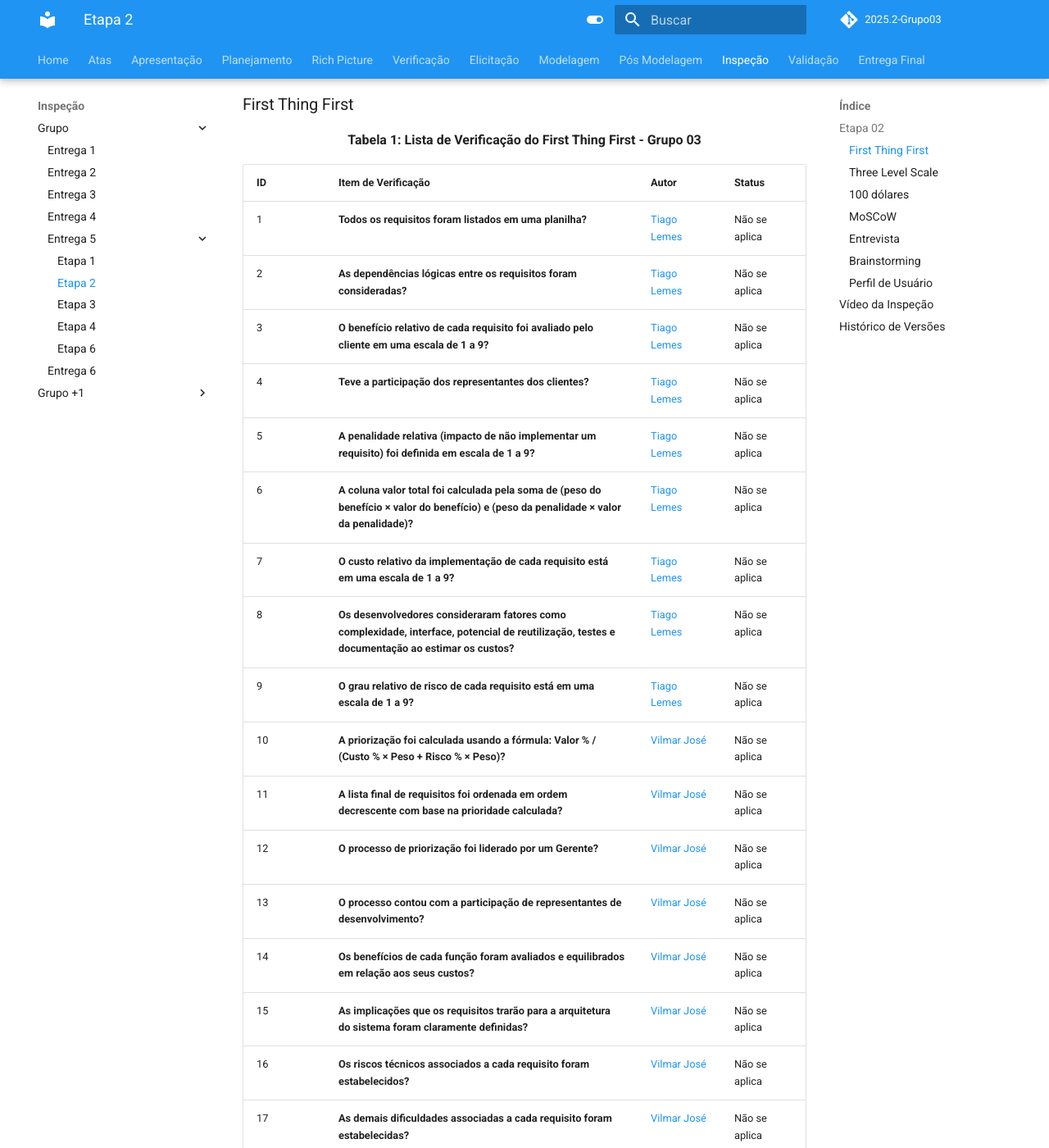
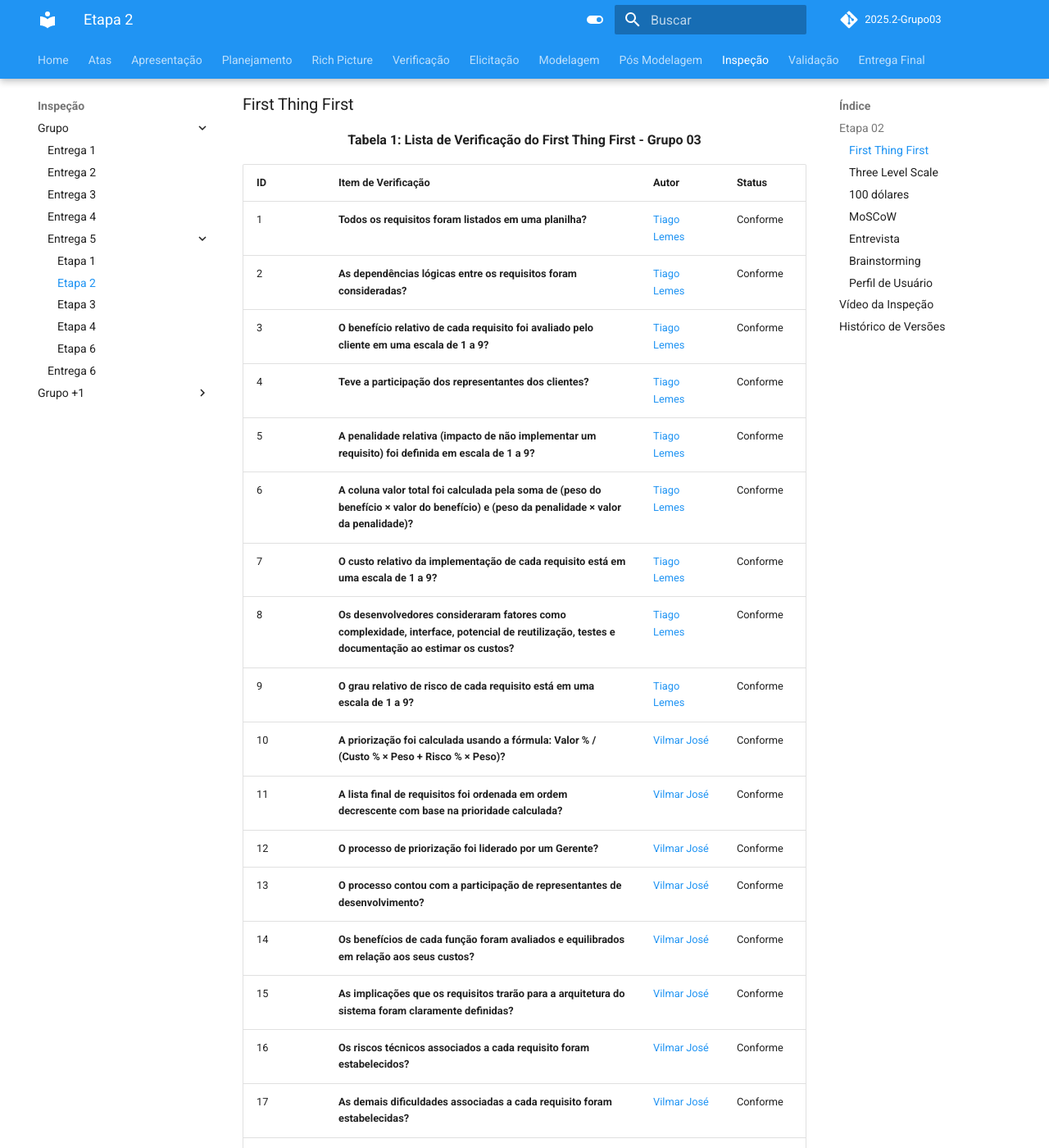
Before and after one commit to Requisitos-de-Software/2025.2-Grupo03, an MkDocs documentation site: the page built from docs/Inspeção/inspeção5_grupo_2.md, in a window 1280 px wide and 1400 px high, scrolled down 275 px. Shown: the whole window at 82% size. Built offline with MkDocs 1.6.1 and Material for MkDocs 9.7.7, drawn with Linux system fonts in a browser that asks for light colours; comment, search, counter and statistics services are not loaded; some of the changed text lies outside the part shown.

Commit message:
Revise verification checklist statuses and entries
Updated verification items and their statuses in the checklist for various groups, changing several statuses to 'Conforme' and correcting some entries.

```diff
--- a/docs/Inspeção/inspeção5_grupo_2.md
+++ b/docs/Inspeção/inspeção5_grupo_2.md
@@ -10,24 +10,24 @@ Documento baseado na lista de verificação feita pelo nosso grupo, podendo ser
 
 | ID | Item de Verificação | Autor | Status |
 |----|---------------------|-------|---|
-| 1 | **Todos os requisitos foram listados em uma planilha?** | [Tiago Lemes](https://github.com/TiagoTeixeira-2005) | Não se aplica |
-| 2 | **As dependências lógicas entre os requisitos foram consideradas?** | [Tiago Lemes](https://github.com/TiagoTeixeira-2005) | Não se aplica |
-| 3 | **O benefício relativo de cada requisito foi avaliado pelo cliente em uma escala de 1 a 9?** | [Tiago Lemes](https://github.com/TiagoTeixeira-2005) | Não se aplica |
-| 4 | **Teve a participação dos representantes dos clientes?** | [Tiago Lemes](https://github.com/TiagoTeixeira-2005) | Não se aplica |
-| 5 | **A penalidade relativa (impacto de não implementar um requisito) foi definida em escala de 1 a 9?** | [Tiago Lemes](https://github.com/TiagoTeixeira-2005) | Não se aplica |
-| 6 | **A coluna valor total foi calculada pela soma de (peso do benefício × valor do benefício) e (peso da penalidade × valor da penalidade)?** | [Tiago Lemes](https://github.com/TiagoTeixeira-2005) | Não se aplica |
-| 7 | **O custo relativo da implementação de cada requisito está em uma escala de 1 a 9?** | [Tiago Lemes](https://github.com/TiagoTeixeira-2005) | Não se aplica |
-| 8 | **Os desenvolvedores consideraram fatores como complexidade, interface, potencial de reutilização, testes e documentação ao estimar os custos?** | [Tiago Lemes](https://github.com/TiagoTeixeira-2005) | Não se aplica |
-| 9 | **O grau relativo de risco de cada requisito está em uma escala de 1 a 9?** | [Tiago Lemes](https://github.com/TiagoTeixeira-2005) | Não se aplica |
-| 10 | **A priorização foi calculada usando a fórmula: Valor % / (Custo % × Peso + Risco % × Peso)?** | [Vilmar José](https://github.com/VilmarFagundes) | Não se aplica |
-| 11 | **A lista final de requisitos foi ordenada em ordem decrescente com base na prioridade calculada?** | [Vilmar José](https://github.com/VilmarFagundes) | Não se aplica |
-| 12 | **O processo de priorização foi liderado por um Gerente?** | [Vilmar José](https://github.com/VilmarFagundes) | Não se aplica |
-| 13 | **O processo contou com a participação de representantes de desenvolvimento?** | [Vilmar José](https://github.com/VilmarFagundes) | Não se aplica |
-| 14 | **Os benefícios de cada função foram avaliados e equilibrados em relação aos seus custos?** | [Vilmar José](https://github.com/VilmarFagundes) | Não se aplica |
-| 15 | **As implicações que os requisitos trarão para a arquitetura do sistema foram claramente definidas?** | [Vilmar José](https://github.com/VilmarFagundes) | Não se aplica |
-| 16 | **Os riscos técnicos associados a cada requisito foram estabelecidos?** | [Vilmar José](https://github.com/VilmarFagundes) | Não se aplica |
-| 17 | **As demais dificuldades associadas a cada requisito foram estabelecidas?** | [Vilmar José](https://github.com/VilmarFagundes) | Não se aplica |
-| 18 | **A granularidade dos requisitos foi definida para a priorização?** | [Vilmar José](https://github.com/VilmarFagundes) | Não se aplica |
+| 1 | **Todos os requisitos foram listados em uma planilha?** | [Tiago Lemes](https://github.com/TiagoTeixeira-2005) | Conforme |
+| 2 | **As dependências lógicas entre os requisitos foram consideradas?** | [Tiago Lemes](https://github.com/TiagoTeixeira-2005) | Conforme |
+| 3 | **O benefício relativo de cada requisito foi avaliado pelo cliente em uma escala de 1 a 9?** | [Tiago Lemes](https://github.com/TiagoTeixeira-2005) | Conforme |
+| 4 | **Teve a participação dos representantes dos clientes?** | [Tiago Lemes](https://github.com/TiagoTeixeira-2005) | Conforme |
+| 5 | **A penalidade relativa (impacto de não implementar um requisito) foi definida em escala de 1 a 9?** | [Tiago Lemes](https://github.com/TiagoTeixeira-2005) | Conforme |
+| 6 | **A coluna valor total foi calculada pela soma de (peso do benefício × valor do benefício) e (peso da penalidade × valor da penalidade)?** | [Tiago Lemes](https://github.com/TiagoTeixeira-2005) | Conforme |
+| 7 | **O custo relativo da implementação de cada requisito está em uma escala de 1 a 9?** | [Tiago Lemes](https://github.com/TiagoTeixeira-2005) | Conforme |
+| 8 | **Os desenvolvedores consideraram fatores como complexidade, interface, potencial de reutilização, testes e documentação ao estimar os custos?** | [Tiago Lemes](https://github.com/TiagoTeixeira-2005) | Conforme |
+| 9 | **O grau relativo de risco de cada requisito está em uma escala de 1 a 9?** | [Tiago Lemes](https://github.com/TiagoTeixeira-2005) | Conforme |
+| 10 | **A priorização foi calculada usando a fórmula: Valor % / (Custo % × Peso + Risco % × Peso)?** | [Vilmar José](https://github.com/VilmarFagundes) | Conforme |
+| 11 | **A lista final de requisitos foi ordenada em ordem decrescente com base na prioridade calculada?** | [Vilmar José](https://github.com/VilmarFagundes) | Conforme |
+| 12 | **O processo de priorização foi liderado por um Gerente?** | [Vilmar José](https://github.com/VilmarFagundes) | Conforme |
+| 13 | **O processo contou com a participação de representantes de desenvolvimento?** | [Vilmar José](https://github.com/VilmarFagundes) | Conforme |
+| 14 | **Os benefícios de cada função foram avaliados e equilibrados em relação aos seus custos?** | [Vilmar José](https://github.com/VilmarFagundes) | Conforme |
+| 15 | **As implicações que os requisitos trarão para a arquitetura do sistema foram claramente definidas?** | [Vilmar José](https://github.com/VilmarFagundes) | Conforme |
+| 16 | **Os riscos técnicos associados a cada requisito foram estabelecidos?** | [Vilmar José](https://github.com/VilmarFagundes) | Conforme |
+| 17 | **As demais dificuldades associadas a cada requisito foram estabelecidas?** | [Vilmar José](https://github.com/VilmarFagundes) | Conforme |
+| 18 | **A granularidade dos requisitos foi definida para a priorização?** | [Vilmar José](https://github.com/VilmarFagundes) | Conforme |
 
 <div align="center"><strong>Autoria de <a href="https://github.com/TiagoTeixeira-2005">Tiago Lemes</a></strong></div>
 
@@ -40,8 +40,8 @@ Documento baseado na lista de verificação feita pelo nosso grupo, podendo ser
 | ID | Item de Verificação | Autor | Status |
 |----|---------------------|-------|---|
 | 1 | **Todos os requisitos foram listados em três categorias (Alta, Média, Baixa)?** | [Tiago Lemes](https://github.com/TiagoTeixeira-2005) | Conforme  |
-| 2 | **A prioridade foi estabelecida com base em uma tabela de importância × urgência?** | [Tiago Lemes](https://github.com/TiagoTeixeira-2005) | Não Conforme  |
-| 3 | **Existe uma priorização definida para cada requisito?** | [Tiago Lemes](https://github.com/TiagoTeixeira-2005) |Conforme |
+| 2 | **A prioridade foi estabelecida com base em uma tabela de importância × urgência?** | [Tiago Lemes](https://github.com/TiagoTeixeira-2005) | Não conforme |
+| 3 | **Existe uma priorização definida para cada requisito?** | [Tiago Lemes](https://github.com/TiagoTeixeira-2005) | Conforme |
 | 4 | **As partes interessadas concordaram com a priorização estabelecida?** | [Tiago Lemes](https://github.com/TiagoTeixeira-2005) | Conforme  |
 | 5 | **As prioridades altas correspondem a requisitos importantes e urgentes?** | [Tiago Lemes](https://github.com/TiagoTeixeira-2005) | Conforme  |
 | 6 | **As prioridades médias correspondem a requisitos importantes, mas não urgentes?** | [Tiago Lemes](https://github.com/TiagoTeixeira-2005) | Conforme  |
@@ -60,11 +60,11 @@ Documento baseado na lista de verificação feita pelo nosso grupo, podendo ser
 |----|---------------------|-------|---|
 | 1 | **Foram dados exatos 100 dólares imaginários para o grupo de priorização?** | [Arthur Guilherme](https://github.com/ArthurGuilher62) | Conforme  |
 | 2 | **Cada membro do grupo fez sua própria alocação de seus dólares aos requisitos?** | [Arthur Guilherme](https://github.com/ArthurGuilher62) | Conforme  |
-| 3 | **Os requisitos que não tiveram dólares alocados foram considerados com o valor 0?** | [Arthur Guilherme](https://github.com/ArthurGuilher62) | Não se aplica |
+| 3 | **Os requisitos que não tiveram dólares alocados foram considerados com o valor 0?** | [Arthur Guilherme](https://github.com/ArthurGuilher62) | Conforme |
 | 4 | **Não há requisitos que ultrapassem 100 dólares?** | [Arthur Guilherme](https://github.com/ArthurGuilher62) | Conforme  |
-| 5 | **A soma de todos os dólares alocados não ultrapassa 100 dólares?** | [Arthur Guilherme](https://github.com/ArthurGuilher62) | Não Conforme |
-| 6 | **Os integrantes do grupo de priorização foram instruídos a evitar manipulações de valores?** | [Arthur Guilherme](https://github.com/ArthurGuilher62) | Conforme  |
-| 7 | **Os dólares foram alocados de acordo com os interesses dos membros?** | [Arthur Guilherme](https://github.com/ArthurGuilher62) |Conforme   |
+| 5 | **A soma de todos os dólares alocados não ultrapassa 100 dólares?** | [Arthur Guilherme](https://github.com/ArthurGuilher62) | Conforme |
+| 6 | **Os integrantes do grupo de priorização foram instruídos a evitar manipulações de valores?** | [Arthur Guilherme](https://github.com/ArthurGuilher62) | Conforme |
+| 7 | **Os dólares foram alocados de acordo com os interesses dos membros?** | [Arthur Guilherme](https://github.com/ArthurGuilher62) |Conforme |
 | 8 | **Cada requisito teve sua média dos valores recebidos?** | [Arthur Guilherme](https://github.com/ArthurGuilher62) |Conforme   |
 
 <div align="center"><strong>Autoria de <a href="https://github.com/TiagoTeixeira-2005">Tiago Lemes</a></strong></div>
@@ -90,7 +90,7 @@ Documento baseado na lista de verificação feita pelo nosso grupo, podendo ser
 | 11 | **Os requisitos Won’t correspondem a funcionalidades que não serão implementadas na release atual?** | [Felipe Guimarães](https://github.com/felipegf1) | Conforme  |
 | 12 | **A exclusão dos requisitos Won’t não compromete a entrega ou o uso do produto?** | [Felipe Guimarães](https://github.com/felipegf1) | Conforme  |
 | 13 | **Todos os stakeholders podem participar da classificação dos requisitos?** | [Felipe Guimarães](https://github.com/felipegf1) | Conforme  |
-| 14 | **A classificação foi feita com base no conhecimento real do negócio pelos interessados?** | [Felipe Guimarães](https://github.com/felipegf1) | Conforme  |
+| 14 | **A classificação foi feita com base no conhecimento real do negócio pelos interessados?** | [Felipe Guimarães](https://github.com/felipegf1) | Conforme |
 
 <div align="center"><strong>Autoria de <a href="https://github.com/TiagoTeixeira-2005">Tiago Lemes</a></strong></div>
 
@@ -121,18 +121,18 @@ Documento baseado na lista de verificação feita pelo nosso grupo, podendo ser
 
 | ID | Item de Verificação | Autor | Status |
 |----|---------------------|-------|---|
-| 1  | **Foi feita uma reunião com especialistas de diversos setores?**  |  [Vilmar José](https://github.com/VilmarFagundes) | Não se aplica |
-| 2  | **A sessão foi entre 8 e 12 usuários finais?** |  [Vilmar José](https://github.com/VilmarFagundes) | Não se aplica |
-| 3  | **Os perfis de usuário são semelhantes?** |  [Vilmar José](https://github.com/VilmarFagundes) | Não se aplica |
-| 4  | **A sessão foi iniciada com uma pergunta que sumariza o objetivo de entender o que os usuários querem e precisam no produto?** |  [Vilmar José](https://github.com/VilmarFagundes) | Não se aplica |
-| 5  | **A pergunta se refere ao “Sistema ideal” para que os participantes não se limitem ao que acreditam que a tecnologia possa fazer?** |  [Vilmar José](https://github.com/VilmarFagundes) | Não se aplica |
-| 6  | **A sessão tem um moderador?** |  [Vilmar José](https://github.com/VilmarFagundes) | Não se aplica |
-| 7  | **A sessão possui um secretário?** |  [Vilmar José](https://github.com/VilmarFagundes) | Não se aplica |
-| 8  | **A sessão possui um cinegrafista?** |  [Vilmar José](https://github.com/VilmarFagundes) | Não se aplica |
-| 9  | **Na atividade de priorização, cada participante registrou os cinco itens que considera essenciais para o produto?** |  [Vilmar José](https://github.com/VilmarFagundes) | Não se aplica |
-| 10 | **No formulário foi registrado os números dos itens?** |  [Vilmar José](https://github.com/VilmarFagundes) | Não se aplica |
-| 11 | **No formulário foi registrada a descrição do item?** |  [Vilmar José](https://github.com/VilmarFagundes) | Não se aplica |
-| 12 | **No formulário foi registrado o porquê esse item é importante?** |  [Vilmar José](https://github.com/VilmarFagundes) | Não se aplica |
+| 1  | **Foi feita uma reunião com especialistas de diversos setores?**  |  [Vilmar José](https://github.com/VilmarFagundes) | Conforme |
+| 2  | **A sessão foi entre 8 e 12 usuários finais?** |  [Vilmar José](https://github.com/VilmarFagundes) | Não conforme |
+| 3  | **Os perfis de usuário são semelhantes?** |  [Vilmar José](https://github.com/VilmarFagundes) | Conforme |
+| 4  | **A sessão foi iniciada com uma pergunta que sumariza o objetivo de entender o que os usuários querem e precisam no produto?** |  [Vilmar José](https://github.com/VilmarFagundes) |Conforme |
+| 5  | **A pergunta se refere ao “Sistema ideal” para que os participantes não se limitem ao que acreditam que a tecnologia possa fazer?** |  [Vilmar José](https://github.com/VilmarFagundes) | Conforme |
+| 6  | **A sessão tem um moderador?** |  [Vilmar José](https://github.com/VilmarFagundes) | Conforme |
+| 7  | **A sessão possui um secretário?** |  [Vilmar José](https://github.com/VilmarFagundes) | Conforme |
+| 8  | **A sessão possui um cinegrafista?** |  [Vilmar José](https://github.com/VilmarFagundes) | Conforme |
+| 9  | **Na atividade de priorização, cada participante registrou os cinco itens que considera essenciais para o produto?** |  [Vilmar José](https://github.com/VilmarFagundes) | Não Conforme |
+| 10 | **No formulário foi registrado os números dos itens?** |  [Vilmar José](https://github.com/VilmarFagundes) | Conforme |
+| 11 | **No formulário foi registrada a descrição do item?** |  [Vilmar José](https://github.com/VilmarFagundes) | Conforme |
+| 12 | **No formulário foi registrado o porquê esse item é importante?** |  [Vilmar José](https://github.com/VilmarFagundes) | Conforme |
 
 
 <div align="center"><strong>Autoria de <a href="https://github.com/TiagoTeixeira-2005">Tiago Lemes</a></strong></div>
@@ -147,22 +147,22 @@ Documento baseado na lista de verificação feita pelo nosso grupo, podendo ser
 |----|---------------------|-------|---|
 | 1  | **O perfil de usuário é uma descrição detalhada das características dos usuários?** | [João Sapiência](https://github.com/JoaoSapiencia) | Conforme |
 | 2  | **O perfil ajuda a entender para quem o produto está sendo construído?** | [João Sapiência](https://github.com/JoaoSapiencia) | Conforme |
-| 3  | **Foram identificadas as características de interesse (cargo, função, experiência, nível de instrução, atividades principais, faixa etária etc.)?** | [João Sapiência](https://github.com/JoaoSapiencia) | Incompleto |
-| 4  | **Foram coletados dados sobre o próprio usuário (demográficos, profissionais, sociais)?** | [João Sapiência](https://github.com/JoaoSapiencia) | Incompleto |
+| 3  | **Foram identificadas as características de interesse (cargo, função, experiência, nível de instrução, atividades principais, faixa etária etc.)?** | [João Sapiência](https://github.com/JoaoSapiencia) | Conforme |
+| 4  | **Foram coletados dados sobre o próprio usuário (demográficos, profissionais, sociais)?** | [João Sapiência](https://github.com/JoaoSapiencia) | Conforme |
 | 5  | **Foram coletados dados sobre a relação do usuário com a tecnologia (frequência de uso, atitude, experiência)?** | [João Sapiência](https://github.com/JoaoSapiencia) | Não Conforme |
-| 6  | **Foram coletados dados sobre o conhecimento do domínio relacionado ao produto?** | [João Sapiência](https://github.com/JoaoSapiencia) | Conforme |
+| 6  | **Foram coletados dados sobre o conhecimento do domínio relacionado ao produto?** | [João Sapiência](https://github.com/JoaoSapiencia) | Não Conforme |
 | 7  | **Foram coletados dados sobre as tarefas que o usuário deverá realizar utilizando o produto?** | [João Sapiência](https://github.com/JoaoSapiencia) | Conforme |
-| 8  | **O perfil foi construído com base em estudo empírico (entrevistas, questionários, observação)?** | [João Sapiência](https://github.com/JoaoSapiencia) | Não Conforme |
+| 8  | **O perfil foi construído com base em estudo empírico (entrevistas, questionários, observação)?** | [João Sapiência](https://github.com/JoaoSapiencia) | Conforme |
 | 9  | **Os dados foram agrupados em faixas ou categorias (ex.: idade 18–25, experiência iniciante/avançado)?** | [João Sapiência](https://github.com/JoaoSapiencia) | Conforme |
-| 10 | **As proporções de usuários em cada faixa ou categoria foram determinadas?** | [João Sapiência](https://github.com/JoaoSapiencia) | Não Conforme |
-| 11 | **O processo foi iterativo, permitindo refinar impressões iniciais?** | [João Sapiência](https://github.com/JoaoSapiencia) | Não Conforme |
-| 12 | **Os perfis foram organizados em grupos homogêneos (ex.: novatos vs. especialistas, tecnófilos vs. tecnófobos)?** | [João Sapiência](https://github.com/JoaoSapiencia) | Não Conforme |
-| 13 | **Foram definidos grupos representativos com base em atitudes, idade, experiência e tarefas principais?** | [João Sapiência](https://github.com/JoaoSapiencia) | Incompleto |
-| 14 | **O perfil evidencia diferenças relevantes entre usuários (ex.: diferentes estilos de aprendizagem ou usos de tecnologia)?** | [João Sapiência](https://github.com/JoaoSapiencia) | Não Conforme |
+| 10 | **As proporções de usuários em cada faixa ou categoria foram determinadas?** | [João Sapiência](https://github.com/JoaoSapiencia) | Conforme |
+| 11 | **O processo foi iterativo, permitindo refinar impressões iniciais?** | [João Sapiência](https://github.com/JoaoSapiencia) | Conforme |
+| 12 | **Os perfis foram organizados em grupos homogêneos (ex.: novatos vs. especialistas, tecnófilos vs. tecnófobos)?** | [João Sapiência](https://github.com/JoaoSapiencia) | Conforme |
+| 13 | **Foram definidos grupos representativos com base em atitudes, idade, experiência e tarefas principais?** | [João Sapiência](https://github.com/JoaoSapiencia) | Conforme |
+| 14 | **O perfil evidencia diferenças relevantes entre usuários (ex.: diferentes estilos de aprendizagem ou usos de tecnologia)?** | [João Sapiência](https://github.com/JoaoSapiencia) | Conforme |
 | 15 | **Há quadros, tabelas ou representações visuais para resumir os perfis de usuário?** | [João Sapiência](https://github.com/JoaoSapiencia) | Conforme |
 | 16 | **Foram incluídos exemplos concretos (percentual de usuários em cada perfil, características de cada grupo)?** | [João Sapiência](https://github.com/JoaoSapiencia) | Conforme |
 | 17 | **Foi analisado se existem usuários que não se encaixam em nenhum perfil homogêneo?** | [João Sapiência](https://github.com/JoaoSapiencia) | Conforme |
-| 18 | **O perfil de usuário serve como base para a criação de personas?** | [João Sapiência](https://github.com/JoaoSapiencia) | Conforme |
+| 18 | **O perfil de usuário serve como base para a criação de personas?** | [João Sapiência](https://github.com/JoaoSapiencia) | Não se aplica |
 
 <div align="center"><strong>Autoria de <a href="https://github.com/TiagoTeixeira-2005">Tiago Lemes</a></strong></div>
 
```
